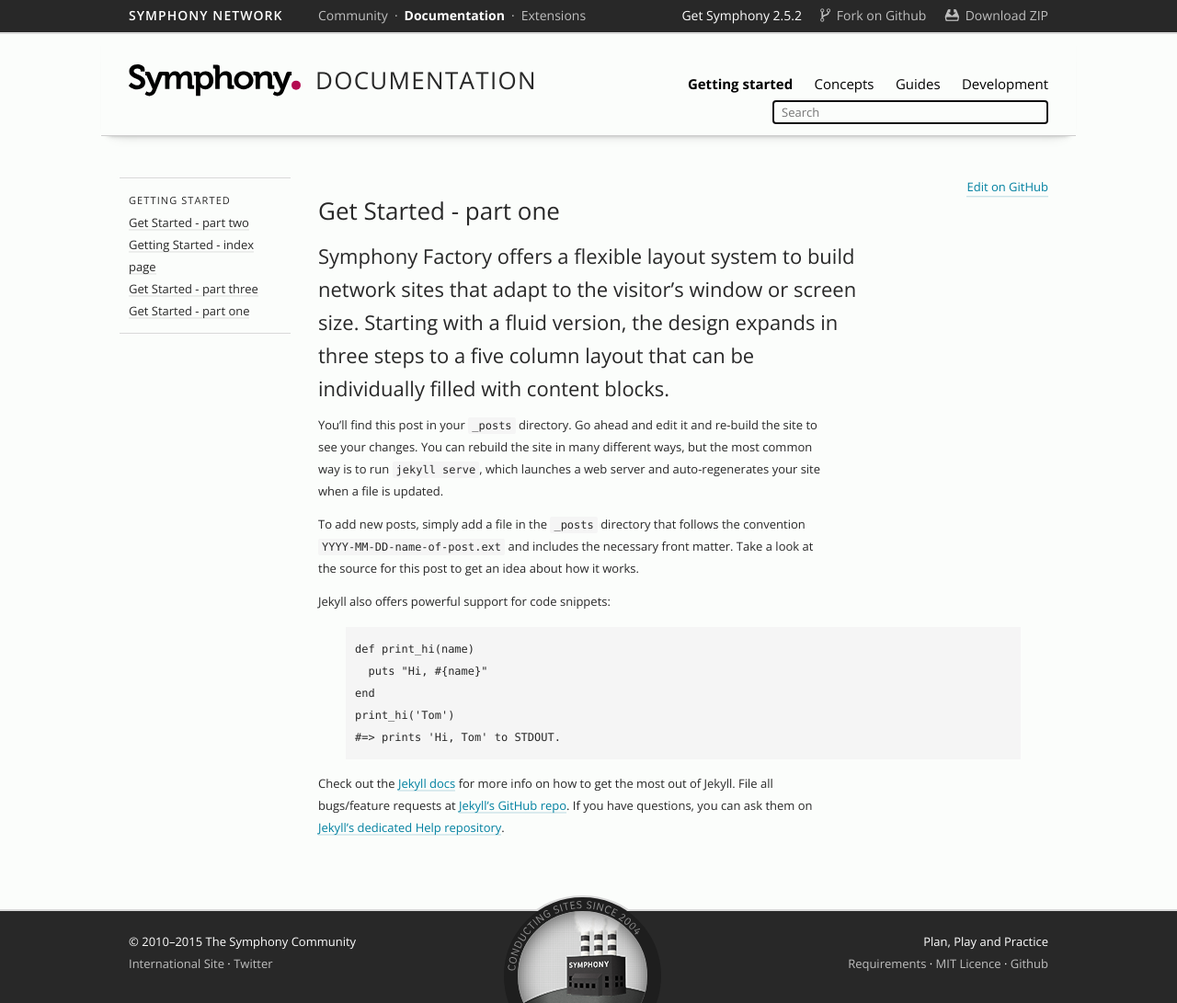
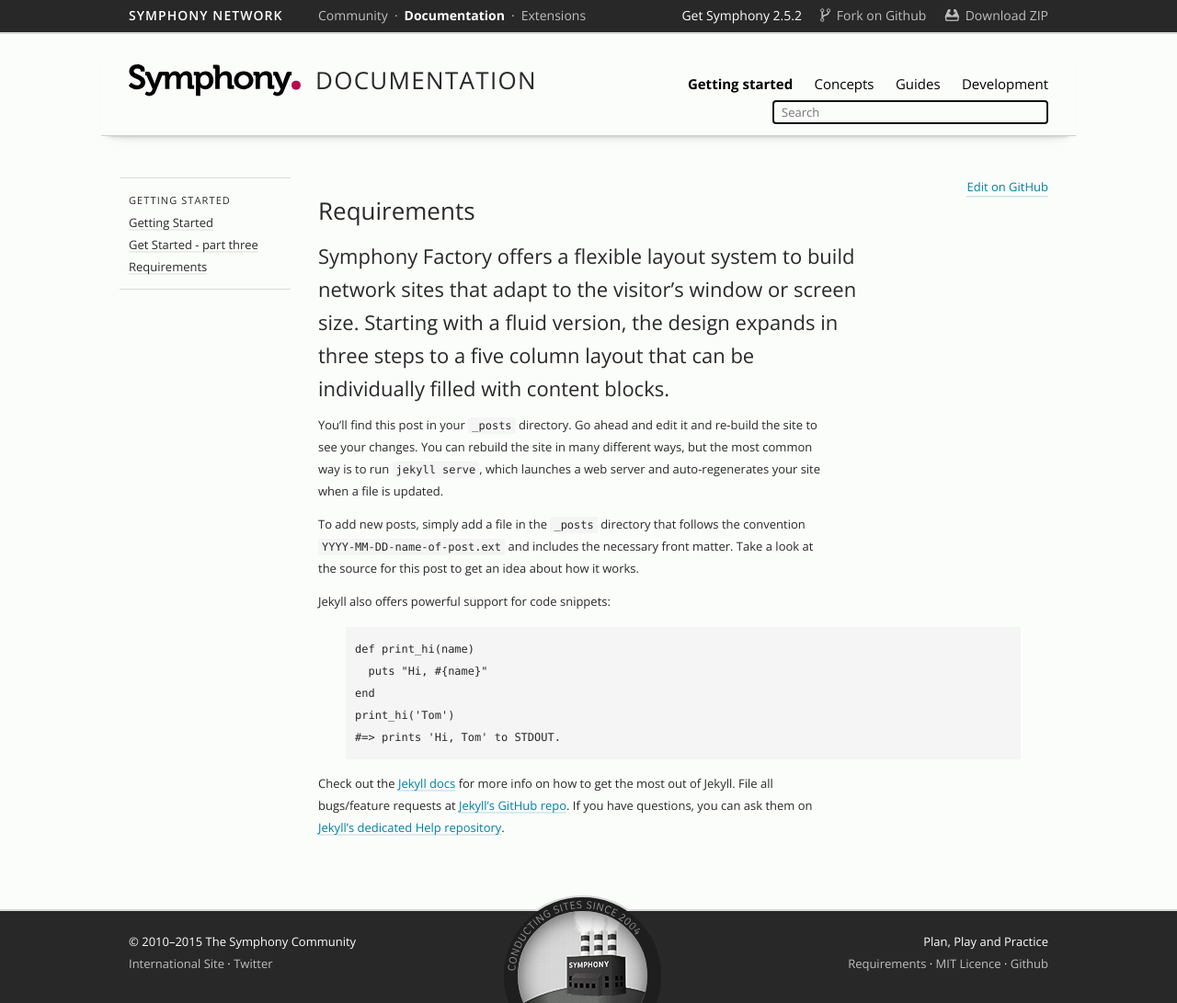
Before and after one commit to symphonycms/docs.getsymphony.com, a Jekyll site: the page built from getting-started/requirements.markdown, in a window 1280 px wide. Shown: the whole page at 92% size. Built offline with Jekyll 4.4.1, drawn with Linux system fonts in a browser that asks for light colours; Markdown is read by kramdown in place of the engine named in the settings.

Commit message:
Finding out whether title is necessary as front matter

```diff
--- a/getting-started/index.markdown
+++ b/getting-started/index.markdown
@@ -1,5 +1,5 @@
 ---
-title:  "Getting Started - index page"
+title:  "Getting Started"
 weight: 0
 description: "Symphony Factory offers a flexible layout system to build network sites that adapt to the visitor’s window or screen size. Starting with a fluid version, the design expands in three steps to a five column layout that can be individually filled with content blocks."
 ---
--- a/getting-started/getstarted2.markdown
+++ b/getting-started/installation.markdown
@@ -1,6 +1,5 @@
 ---
-title:  "Get Started - part two"
-weight: -5
+weight: 2
 description: "Symphony Factory offers a flexible layout system to build network sites that adapt to the visitor’s window or screen size. Starting with a fluid version, the design expands in three steps to a five column layout that can be individually filled with content blocks."
 ---
 You’ll find this post in your `_posts` directory. Go ahead and edit it and re-build the site to see your changes. You can rebuild the site in many different ways, but the most common way is to run `jekyll serve`, which launches a web server and auto-regenerates your site when a file is updated.
--- a/getting-started/getstarted1.markdown
+++ b/getting-started/requirements.markdown
@@ -1,6 +1,6 @@
 ---
-title:  "Get Started - part one"
-weight: 2
+title:  "Requirements"
+weight: 1
 description: "Symphony Factory offers a flexible layout system to build network sites that adapt to the visitor’s window or screen size. Starting with a fluid version, the design expands in three steps to a five column layout that can be individually filled with content blocks."
 ---
 You’ll find this post in your `_posts` directory. Go ahead and edit it and re-build the site to see your changes. You can rebuild the site in many different ways, but the most common way is to run `jekyll serve`, which launches a web server and auto-regenerates your site when a file is updated.
```
